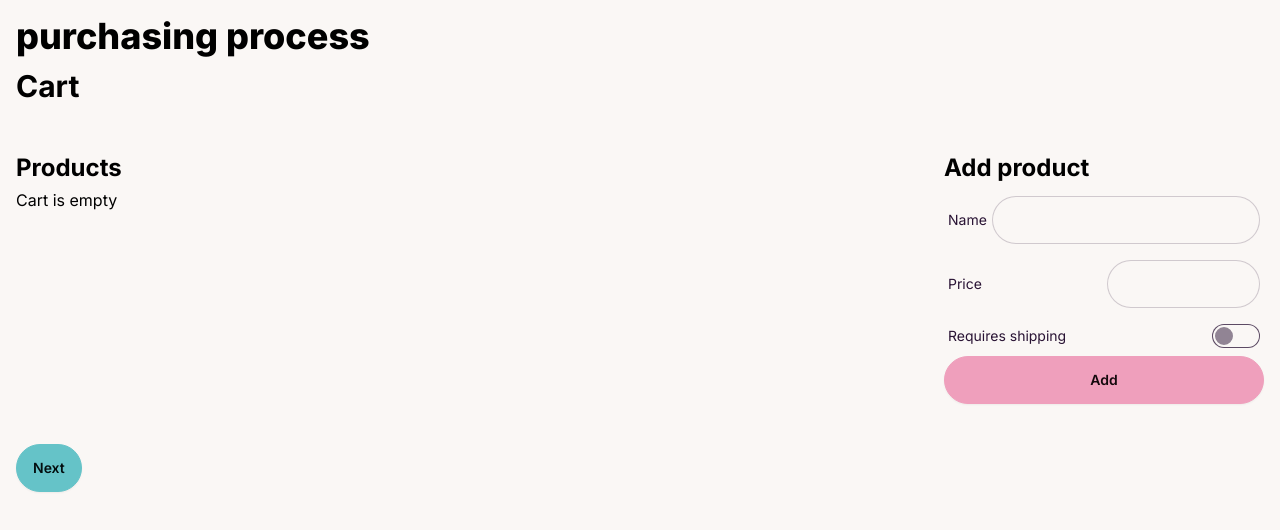
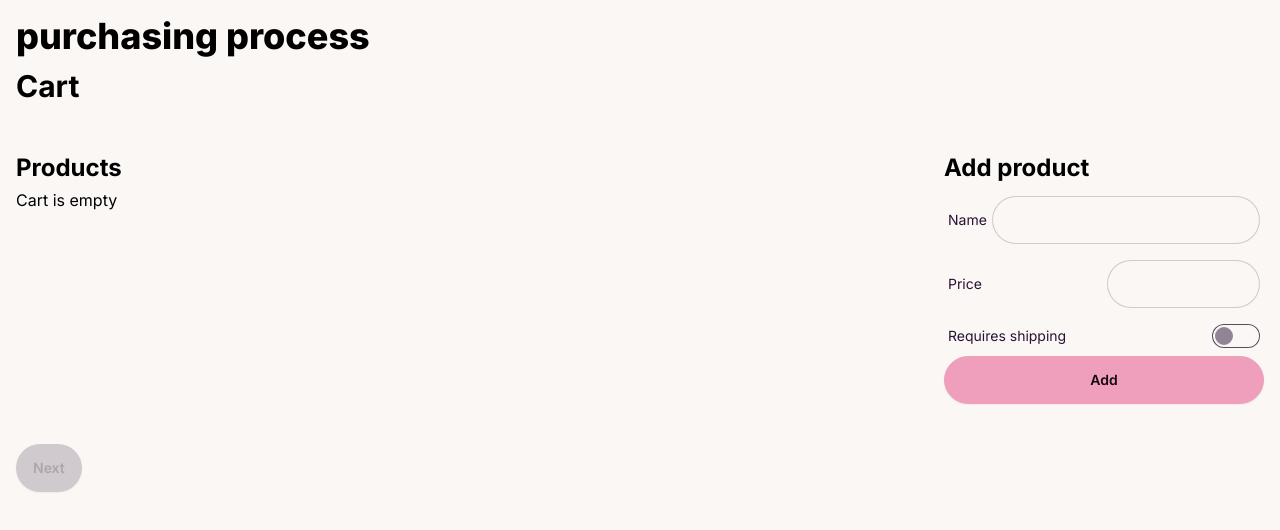
Before and after one commit to percipi/clp-pp, a Next.js app: page / in a window 1280 px wide. Shown: the top 530 px of the page. Built offline with nearby package versions, Linux system fonts and the light colour scheme.

Commit message:
disable NExt button in Cart when cart is empty

```diff
--- a/app/components/Cart/Cart.tsx
+++ b/app/components/Cart/Cart.tsx
@@ -4,7 +4,12 @@ import ProductList from './ProductList';
 import { PurchaseMachineContext } from '@/app/PurchaseMachineContext';
 
 const Cart = () => {
-    const { send } = useContext(PurchaseMachineContext);
+    const {
+        state: {
+            context: { products },
+        },
+        send,
+    } = useContext(PurchaseMachineContext);
 
     return (
         <>
@@ -17,6 +22,7 @@ const Cart = () => {
                 <button
                     className="btn btn-primary"
                     onClick={() => send({ type: 'address' })}
+                    disabled={!products.length}
                 >
                     Next
                 </button>
```
